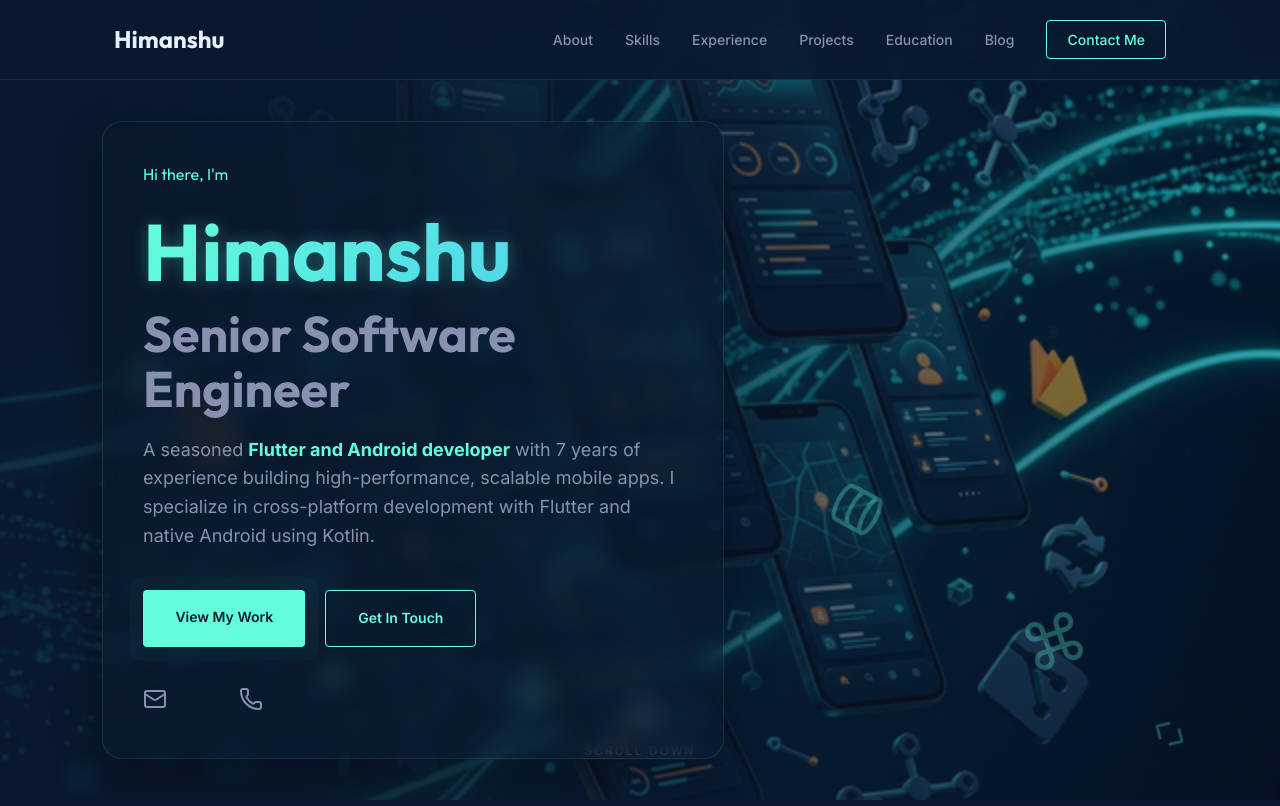
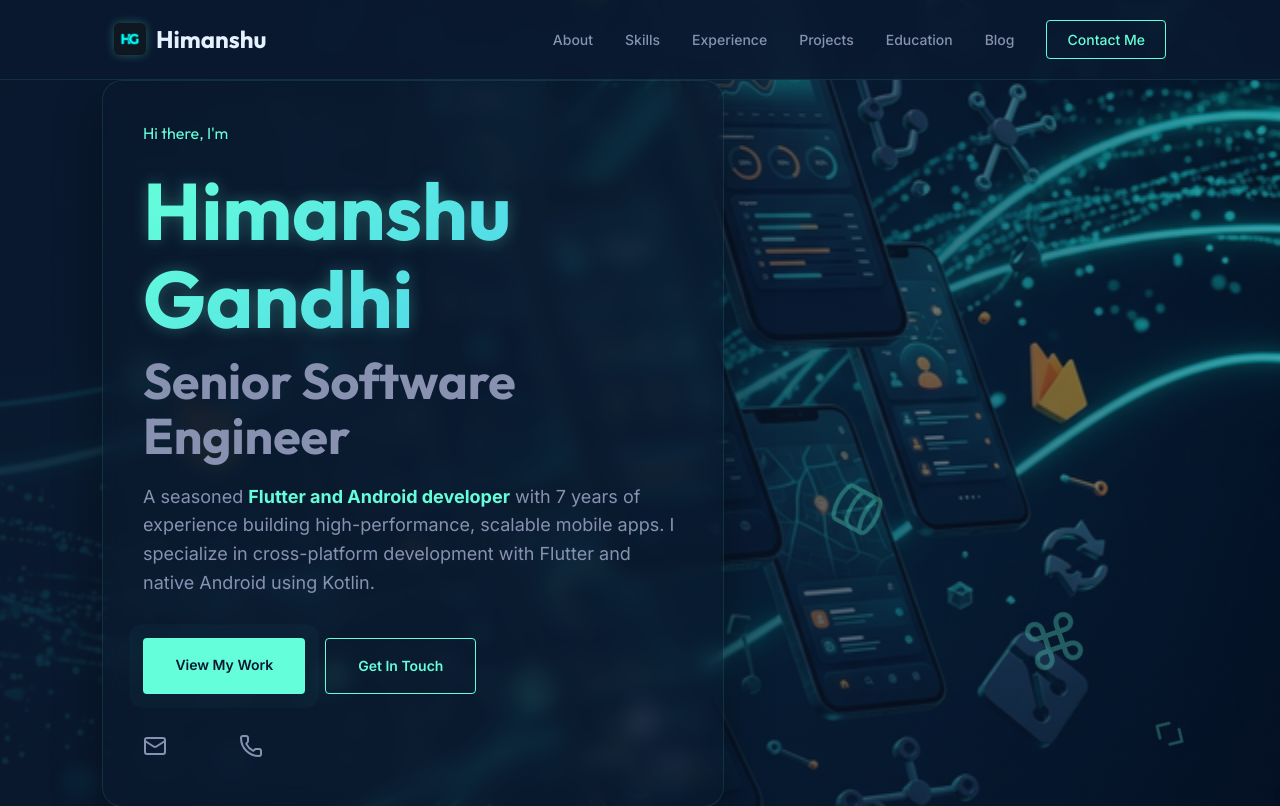
Before and after one commit to himanshu447/portfolio, a website: page index.html in a window 1280 px wide. Shown: the top 806 px of the page. Drawn offline with nearby package versions, Linux system fonts and the light colour scheme; some icons are missing.

Commit message:
Add files via upload

```diff
--- a/index.html
+++ b/index.html
@@ -7,6 +7,7 @@
     <title>Himanshu | Sr. Software Engineer | Flutter & Android Expert</title>
     <meta name="description"
         content="Portfolio of Himanshu, a seasoned Flutter and Android developer with 7 years of experience in building high-performance, scalable mobile apps.">
+    <link rel="icon" type="image/png" href="favicon.png">
 
     <!-- Google Fonts -->
     <link rel="preconnect" href="https://fonts.googleapis.com">
@@ -30,7 +31,10 @@
     <!-- Navbar -->
     <nav class="navbar">
         <div class="nav-container">
-            <a href="#" class="logo">Himanshu</a>
+            <a href="#" class="logo">
+                <img src="favicon.png" alt="HG" class="logo-icon">
+                Himanshu
+            </a>
             <ul class="nav-links">
                 <li><a href="#about" class="nav-link">About</a></li>
                 <li><a href="#skills" class="nav-link">Skills</a></li>
@@ -62,7 +66,7 @@
             <div class="hero-text-content">
                 <div data-tilt data-tilt-max="5" data-tilt-speed="400" data-tilt-glare="true" data-tilt-max-glare="0.1">
                     <span class="greeting-badge">Hi there, I'm</span>
-                    <h1 class="hero-name glow-text">Himanshu</h1>
+                    <h1 class="hero-name glow-text">Himanshu Gandhi</h1>
                     <h2 class="hero-title">Senior Software Engineer</h2>
                     <p class="hero-subtitle">
                         A seasoned <strong style="color: var(--accent-color);">Flutter and Android developer</strong>
```
